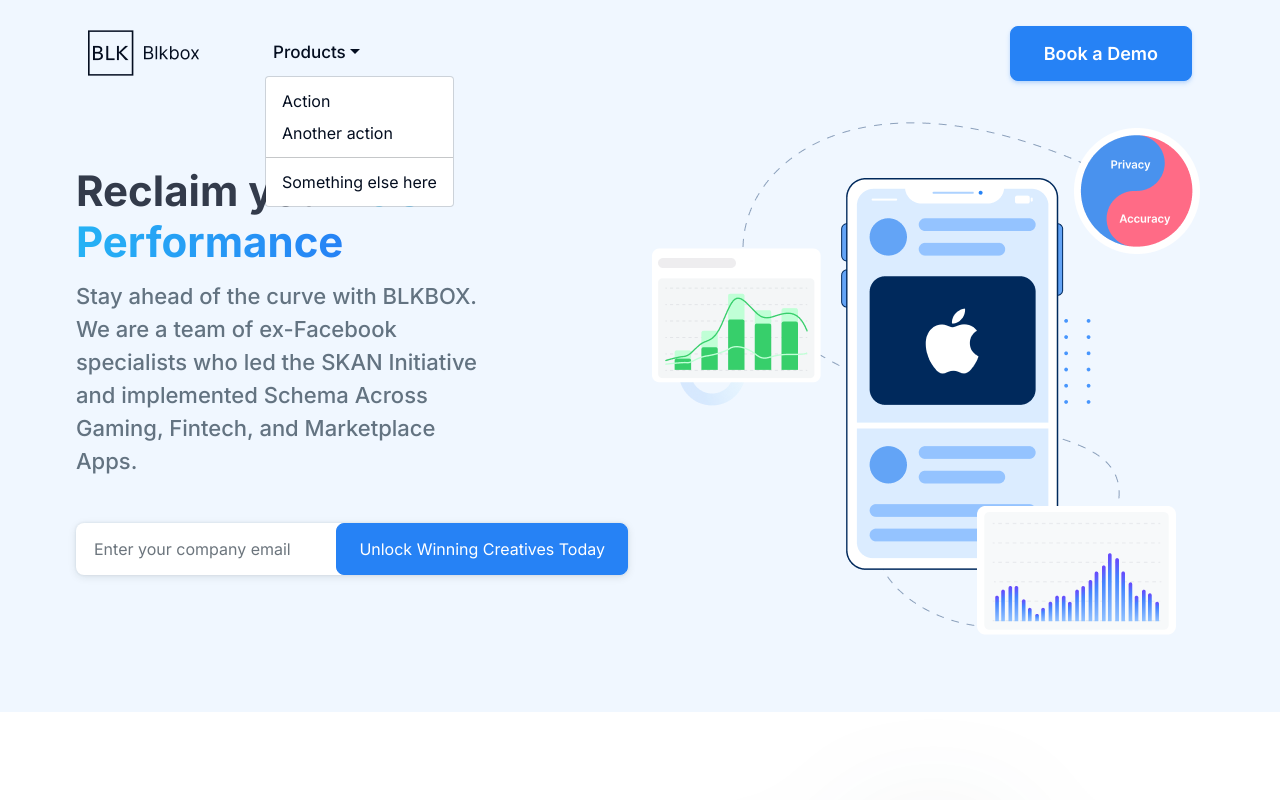
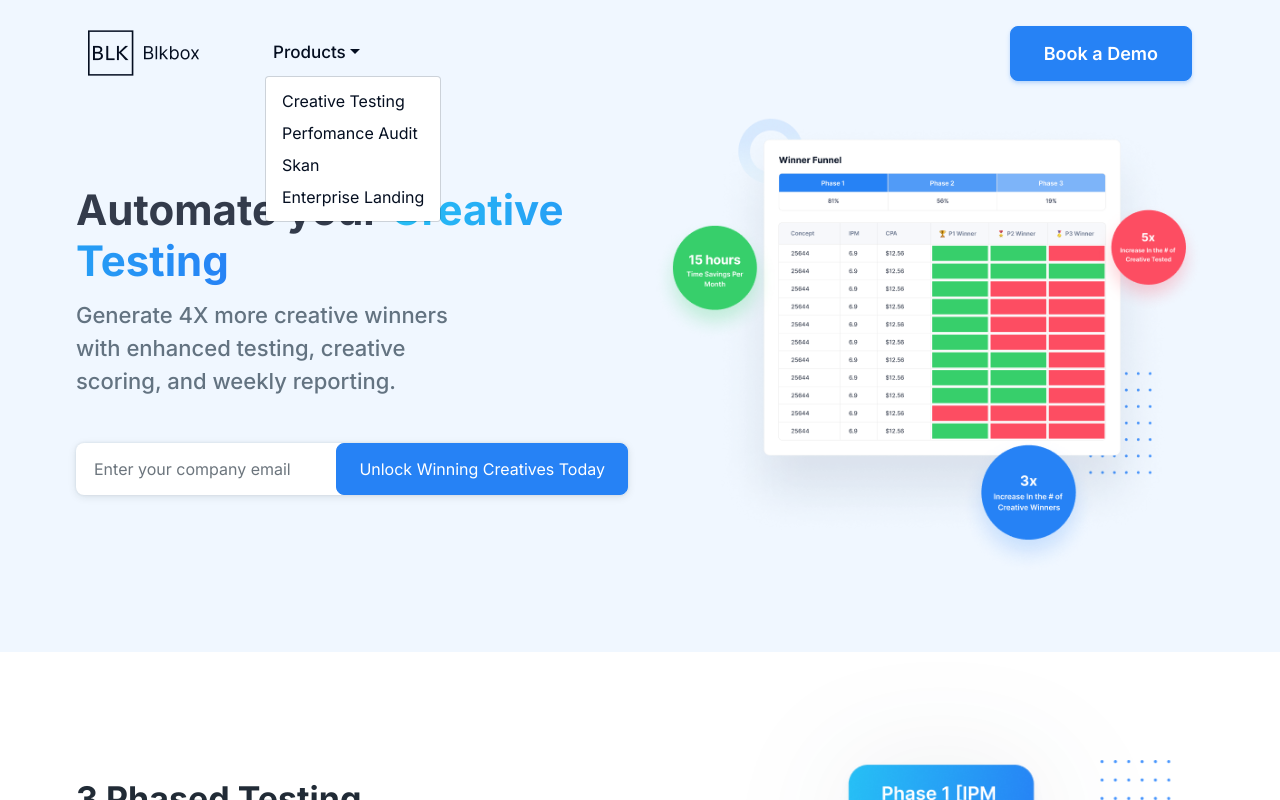
Before and after one commit to Redlio-Designs/bikbox, a React (Create React App) app: page /creativeTesting in a window 1280 px wide. Both pictures are taken after a click on the button "Products". Shown: the top 800 px of the page. Built offline with nearby package versions, Linux system fonts and the light colour scheme.

Commit message:
push navigation

```diff
--- a/package.json
+++ b/package.json
@@ -12,6 +12,7 @@
     "react-bootstrap": "^2.3.1",
     "react-dom": "^18.1.0",
     "react-multi-carousel": "^2.8.0",
+    "react-router-dom": "^6.3.0",
     "react-scripts": "5.0.1",
     "web-vitals": "^2.1.4"
   },
--- a/src/App.js
+++ b/src/App.js
@@ -4,6 +4,8 @@
 import 'bootstrap/dist/js/bootstrap.bundle.js';
 import $ from 'jquery';
 
+
+import { Routes, Route } from "react-router-dom";
 import "./style.css"
 import Home from "./pages/Home";
 import PerfomanceAudit from "./pages/PerfomanceAudit";
@@ -15,11 +17,15 @@
 function App() {
   return (
     <>
-      {/* <Home /> */}
-      {/* <PerfomanceAudit /> */}
-      <Skan />
-      {/* <CreativeTesting /> */}
-      {/* <EnterprigitseLanding /> */}
+
+      <Routes>
+        <Route path="/" element={<Home />} />
+        <Route path="performanceAudit" element={<PerfomanceAudit />} />
+        <Route path="skan" element={<Skan />} />
+        <Route path="enterpriseLanding" element={<EnterprigitseLanding />} />
+        <Route path="creativeTesting" element={<CreativeTesting />} />
+      </Routes>
+
     </>
   );
 }
--- a/src/components/Mobile-OffcanvasMenu/MobileOffCanvas.js
+++ b/src/components/Mobile-OffcanvasMenu/MobileOffCanvas.js
@@ -1,6 +1,8 @@
 import React, { useState } from "react";
 import { Offcanvas, Button } from "react-bootstrap";
 import './MobileOffCanvas.css'
+import { Link } from "react-router-dom";
+
 
 export default function MobileOffCanvas() {
     const [show, setShow] = useState(false);
@@ -21,12 +23,12 @@
                 </Offcanvas.Header>
                 <Offcanvas.Body>
                     <ul className="offcanvas-list">
-                        <li className="offcanvas-list-item"><a href='' className="active text-decoration-none">Home</a></li>
-                        <li className="offcanvas-list-item"><a href='' className="text-decoration-none">CreativeTesting</a></li>
-                        <li className="offcanvas-list-item"><a href='' className="text-decoration-none">Perfomance Audit</a></li>
-                        <li className="offcanvas-list-item"><a href='' className="text-decoration-none">SKAN</a></li>
-                        <li className="offcanvas-list-item"><a href='' className="text-decoration-none">Enterprise</a></li>
-                        <li className="offcanvas-list-item"><a href='' className="text-decoration-none">Creative Reporting</a></li>
+                        <li className="offcanvas-list-item"><Link to='/' className="active text-decoration-none">Home</Link></li>
+                        <li className="offcanvas-list-item"><Link to='/creativeTesting' className="text-decoration-none">CreativeTesting</Link></li>
+                        <li className="offcanvas-list-item"><Link to='/performanceAudit' className="text-decoration-none">Perfomance Audit</Link></li>
+                        <li className="offcanvas-list-item"><Link to='/skan' className="text-decoration-none">SKAN</Link></li>
+                        <li className="offcanvas-list-item"><Link to='/enterpriseLanding' className="text-decoration-none">Enterprise</Link></li>
+                        <li className="offcanvas-list-item"><Link to='/' className="text-decoration-none">Creative Reporting</Link></li>
                     </ul>
                     <img src={process.env.PUBLIC_URL + './images/home/linkedin-white.svg'} className="linkedin-img-offcavvas" />
                     <div className="offcanvas-theme-btn w-100">
--- a/src/components/NavigationMenu/NavigationMenu.js
+++ b/src/components/NavigationMenu/NavigationMenu.js
@@ -1,4 +1,5 @@
-import React, {useEffect, useState} from 'react'
+import React, { useEffect, useState } from 'react'
+import { Link } from "react-router-dom";
 import './NavigationMenu.css'
 import ThemeButton from '../ThemeButton/ThemeButton'
 import MobileOffCanvas from '../Mobile-OffcanvasMenu/MobileOffCanvas'
@@ -17,9 +18,9 @@
                 screenWidth <= 768 ? <MobileOffCanvas /> : <div className='theme-navigation'>
                     <nav className="navbar navbar-expand-lg">
                         <div className="container-fluid">
-                            <a className="navbar-brand" href="#">
+                            <Link to='/' className='navbar-brand'>
                                 <img src={process.env.PUBLIC_URL + './images/logo.png'} />
-                            </a>
+                            </Link>
                             <button className="navbar-toggler" type="button" data-bs-toggle="collapse" data-bs-target="#navbarSupportedContent" aria-controls="navbarSupportedContent" aria-expanded="false" aria-label="Toggle navigation">
                                 <span className="navbar-toggler-icon"><img src={process.env.PUBLIC_URL + './images/home/humburger.svg'} /></span>
                             </button>
@@ -31,10 +32,12 @@
                                             Products
                                         </a>
                                         <ul className="dropdown-menu" aria-labelledby="navbarDropdown">
-                                            <li><a className="dropdown-item" href="#">Action</a></li>
-                                            <li><a className="dropdown-item" href="#">Another action</a></li>
-                                            <li><hr className="dropdown-divider" /></li>
-                                            <li><a className="dropdown-item" href="#">Something else here</a></li>
+                                            <li><Link to='/creativeTesting' className='dropdown-item'> Creative Testing</Link></li>
+                                            <li><Link to='/performanceAudit' className='dropdown-item'>Perfomance Audit</Link></li>
+                                            <li><Link to='/skan' className='dropdown-item'>Skan</Link></li>
+                                            <li><Link to='/enterpriseLanding' className='dropdown-item'>Enterprise Landing</Link></li>
+
+
                                         </ul>
                                     </li>
                                 </ul>
```
Also changed, not shown: src/index.js (+5 -2 lines), 1 other file (tests, documents, lock files or other folders).
